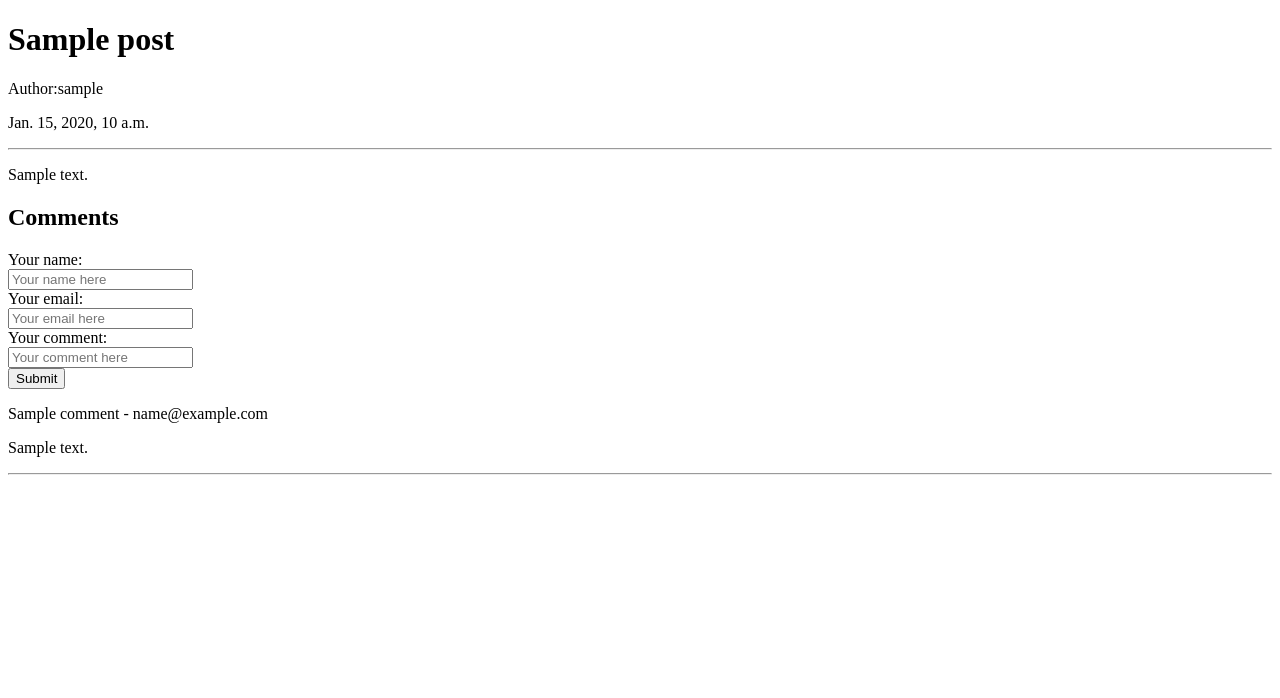
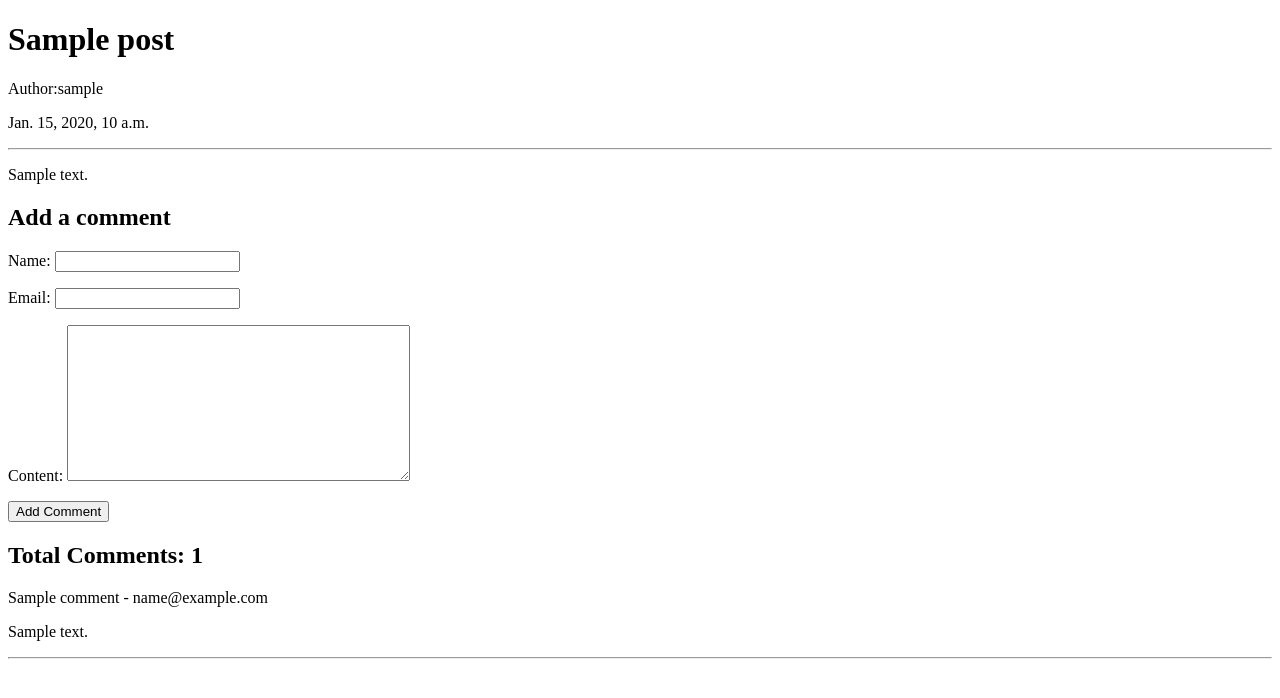
Before and after one commit to taksandes26/myblog, a Django app: template posts/templates/posts/post_detail.html in a window 1280 px wide. Shown: the top 698 px of the page. Run offline with Django 5.2, Linux system fonts and the light colour scheme; the template is opened without the code that fills it: values that come from a table or form of the project are taken from there, others are empty; tables that the repository leaves empty hold one stand-in row (values such as "Sample post").

Commit message:
updated view function added template(snippets/comments)

```diff
--- a/posts/admin.py
+++ b/posts/admin.py
@@ -1,3 +1,5 @@
 from django.contrib import admin
-from .models import Post
+from .models import Post, Comment
+
 admin.site.register(Post)
+admin.site.register(Comment)
--- /dev/null
+++ b/posts/forms.py
@@ -0,0 +1,20 @@
+from django import forms
+
+
+from .models import Comment
+
+
+# class CommentNormalForm(forms.Form):
+#     name = forms.CharField(max_length=100)
+#     email = forms.EmailField()
+#     comment = forms.CharField(widget=forms.Textarea)
+#
+#     def __str__(self):
+#         return self.name
+#
+#
+# f = CommentNormalForm()
+class CommentModelForm(forms.ModelForm):
+    class Meta:
+        model = Comment
+        fields = ("name", "email", "content")
--- a/posts/templates/posts/post_detail.html
+++ b/posts/templates/posts/post_detail.html
@@ -10,23 +10,17 @@
 <p>{{ post.publish }}</p>
 <hr>
 <p>{{ post.content }}</p>
-<h2>Comments</h2>
-<form method="post" action="{% url "post_comment" %}">
-    {% csrf_token %}
-    <label for="name">Your name: </label><br>
-    <input type="text" id="name" name="name" placeholder="Your name here"><br>
-    <label for="email">Your email: </label><br>
-    <input type="email" id="email" name="email" placeholder="Your email here"><br>
-    <label for="comment">Your comment: </label><br>
-    <input type="text" id="comment" name="comment" placeholder="Your comment here"><br>
-    <input type="hidden" name="post_id" value="{{ post.id }}">
-    <input type="submit" value="Submit">
-</form>
+{% include 'snippets/comment_form.html' %}
+{% with comments.count as total_comments %}
+<h2>Total Comments: {{total_comments }}</h2>
+{% endwith %}
 
 {% for comment in comments %}
     <p>{{ comment.name }} - {{ comment.email }}</p>
     <p>{{ comment.content }}</p>
     <hr>
+{% empty %}
+    <p>No Comments yet.</p>
 {% endfor %}
 
 </body>
--- a/posts/templates/posts/post_list.html
+++ b/posts/templates/posts/post_list.html
@@ -12,11 +12,14 @@
     someone who’s open-minded, self-driven and who grew up with the internet.
     </h2>
 </p>
+{% with all_posts.count as total_post  %}
+    <p>Number of posts: {{ total_post }}</p>
+    {% endwith %}
 {% for p in all_posts %}
     <h2><a href="{{p.get_absolute_url}}"> {{ p.title }}</a></h2>
     <p>posted on {{ p.publish }}</p>
     <p>by {{ p.author }}</p>
-    <p>{{ p.content }}</p>
+    <p>{{ p.content|truncatewords:10 }}<a href="{{p.get_absolute_url}}">Read More...</a></p>
 {% endfor %}
 
 </body>
--- /dev/null
+++ b/posts/templates/snippets/comment_form.html
@@ -0,0 +1,6 @@
+<h2>Add a comment</h2>
+<form action="{% url 'post_comment' post.id %}" method="post">
+    {% csrf_token %}
+    {{ form.as_p }}
+    <input type="submit" value="Add Comment">
+</form>
--- a/posts/urls.py
+++ b/posts/urls.py
@@ -6,5 +6,5 @@ from .views import post_list, post_details, post_comment
 urlpatterns = [
     path('', post_list, name='post_list'),
     path('post/<int:year>/<int:month>/<int:day>/<slug:post_slug>/', post_details, name='post_details'),
-    path('post-comment/', post_comment, name='post_comment')
+    path('<int:post_id>/comment/', post_comment, name='post_comment')
 ]
```
Also changed, not shown: posts/templates/posts/comment.html (added, +15 -0 lines), posts/views.py (+30 -17 lines).
